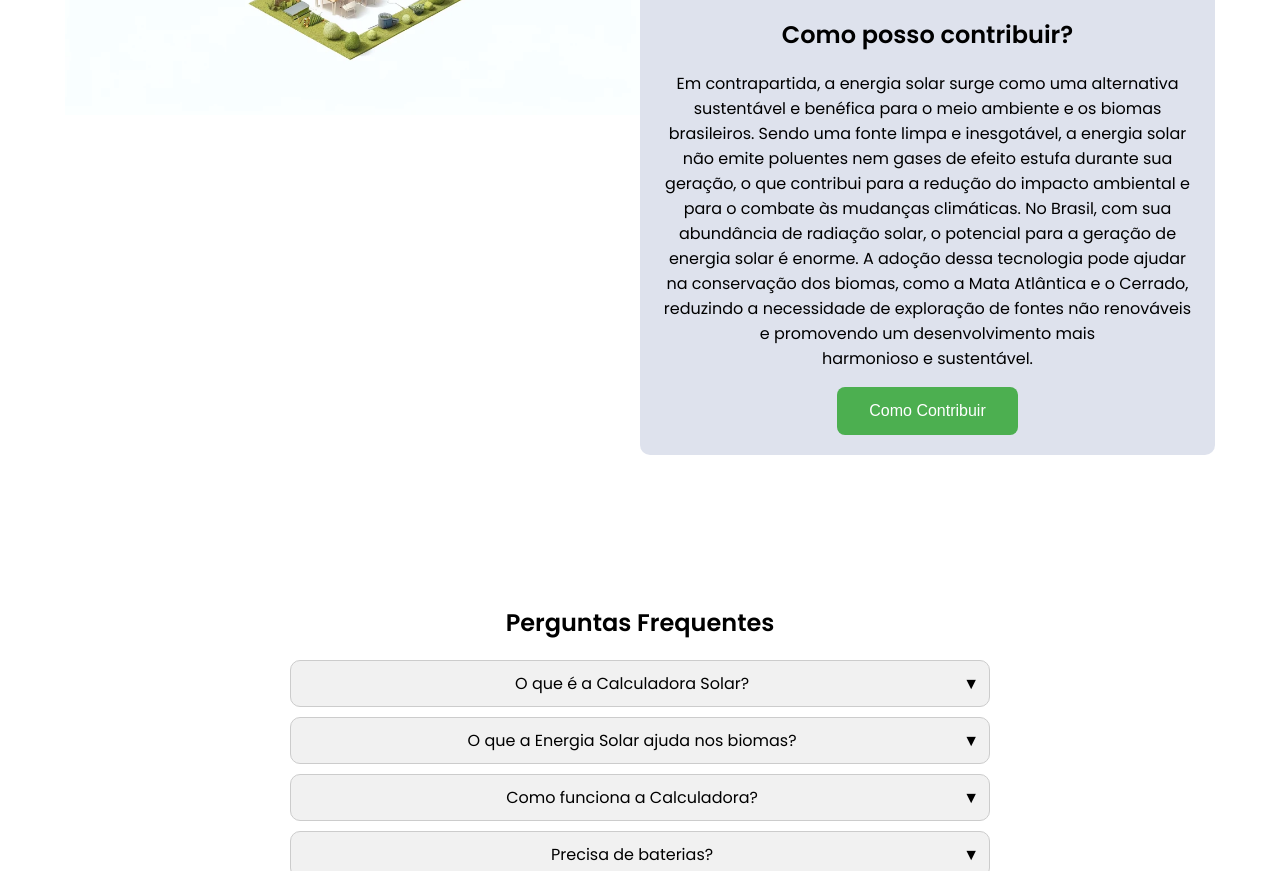
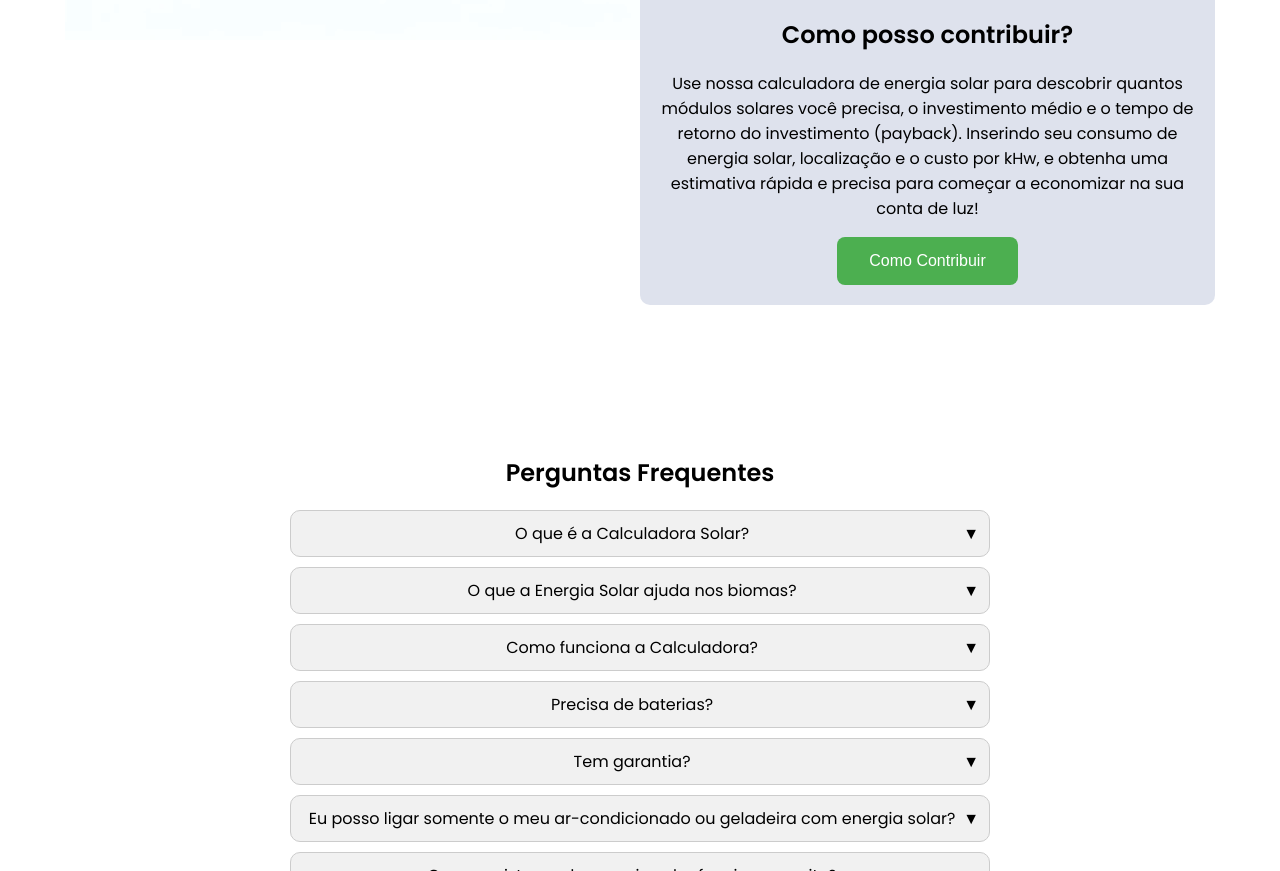
Before and after one commit to colegioeniac/calculadoraSolar, a plain HTML site: page index.html in a window 1280 px wide. Shown: the part 1658-2529 px from the top of the page. Drawn offline with nearby package versions, Linux system fonts and the light colour scheme.

Commit message:
Update index.html

```diff
--- a/index.html
+++ b/index.html
@@ -109,7 +109,7 @@
                 <p>Em contrapartida, a energia solar surge como uma alternativa sustentável e benéfica para o meio ambiente e os biomas brasileiros. Sendo uma fonte limpa e inesgotável, a energia solar não emite poluentes nem gases de efeito estufa durante sua geração, o que contribui para a redução do impacto ambiental e para o combate às mudanças climáticas. No Brasil, com sua abundância de radiação solar, o potencial para a geração de energia solar é enorme. A adoção dessa tecnologia pode ajudar na conservação dos biomas, como a Mata Atlântica e o Cerrado, reduzindo a necessidade de exploração de fontes não renováveis e promovendo um desenvolvimento mais harmonioso e sustentável.</p>
 
                 <h1>Como posso contribuir? </h1>
-                <p>Em contrapartida, a energia solar surge como uma alternativa sustentável e benéfica para o meio ambiente e os biomas brasileiros. Sendo uma fonte limpa e inesgotável, a energia solar não emite poluentes nem gases de efeito estufa durante sua geração, o que contribui para a redução do impacto ambiental e para o combate às mudanças climáticas. No Brasil, com sua abundância de radiação solar, o potencial para a geração de energia solar é enorme. A adoção dessa tecnologia pode ajudar na conservação dos biomas, como a Mata Atlântica e o Cerrado, reduzindo a necessidade de exploração de fontes não renováveis e promovendo um desenvolvimento mais harmonioso e sustentável.</p>
+                <p>Use nossa calculadora de energia solar para descobrir quantos módulos solares você precisa, o investimento médio e o tempo de retorno do investimento (payback). Inserindo seu consumo de energia solar, localização e o custo por kHw, e obtenha uma estimativa rápida e precisa para começar a economizar na sua conta de luz! </p>
 
                 <button onclick="window.location.href='#calculadora'" href="windo" style="background-color: #4CAF50; color: white; padding: 15px 32px; text-align: center; text-decoration: none; display: inline-block; font-size: 16px; border: none; cursor: pointer; border-radius: 8px; transition: background-color 0.3s, transform 0.3s;">Como Contribuir</button>
             </div>
```
